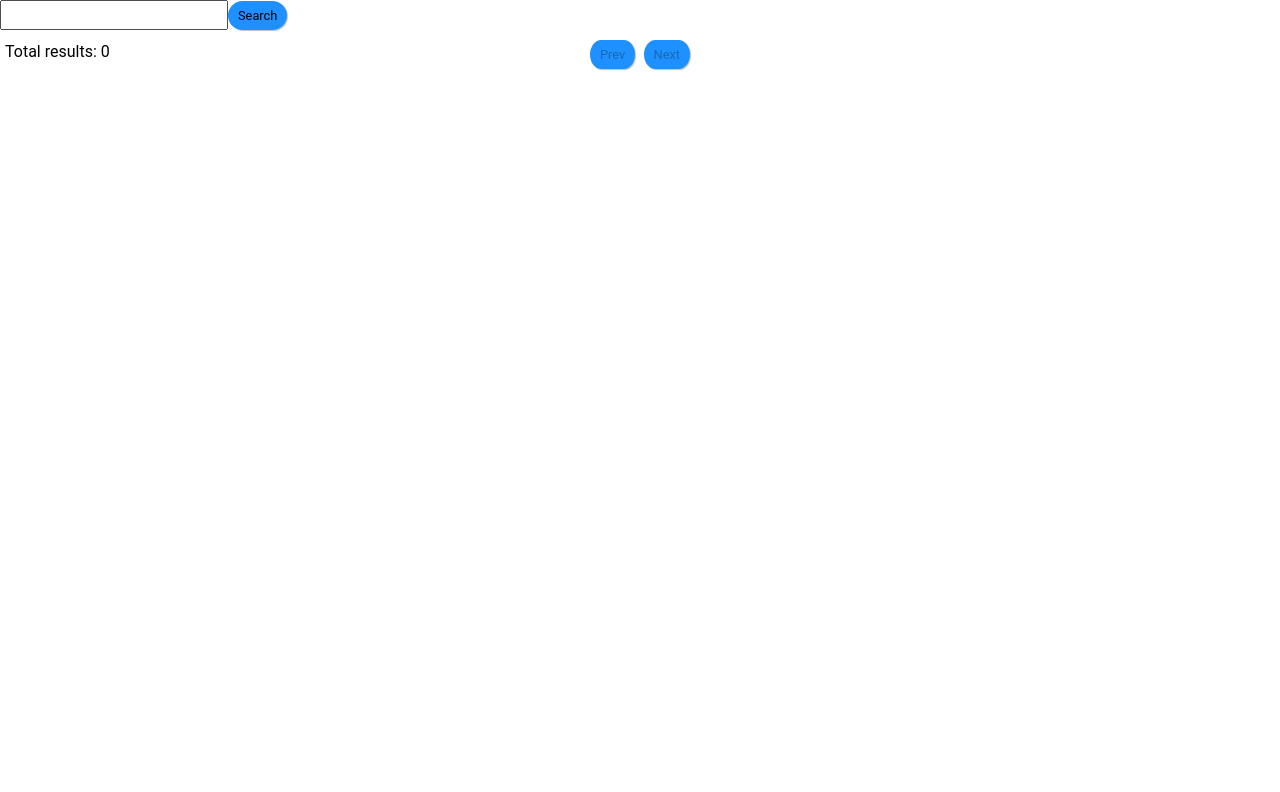
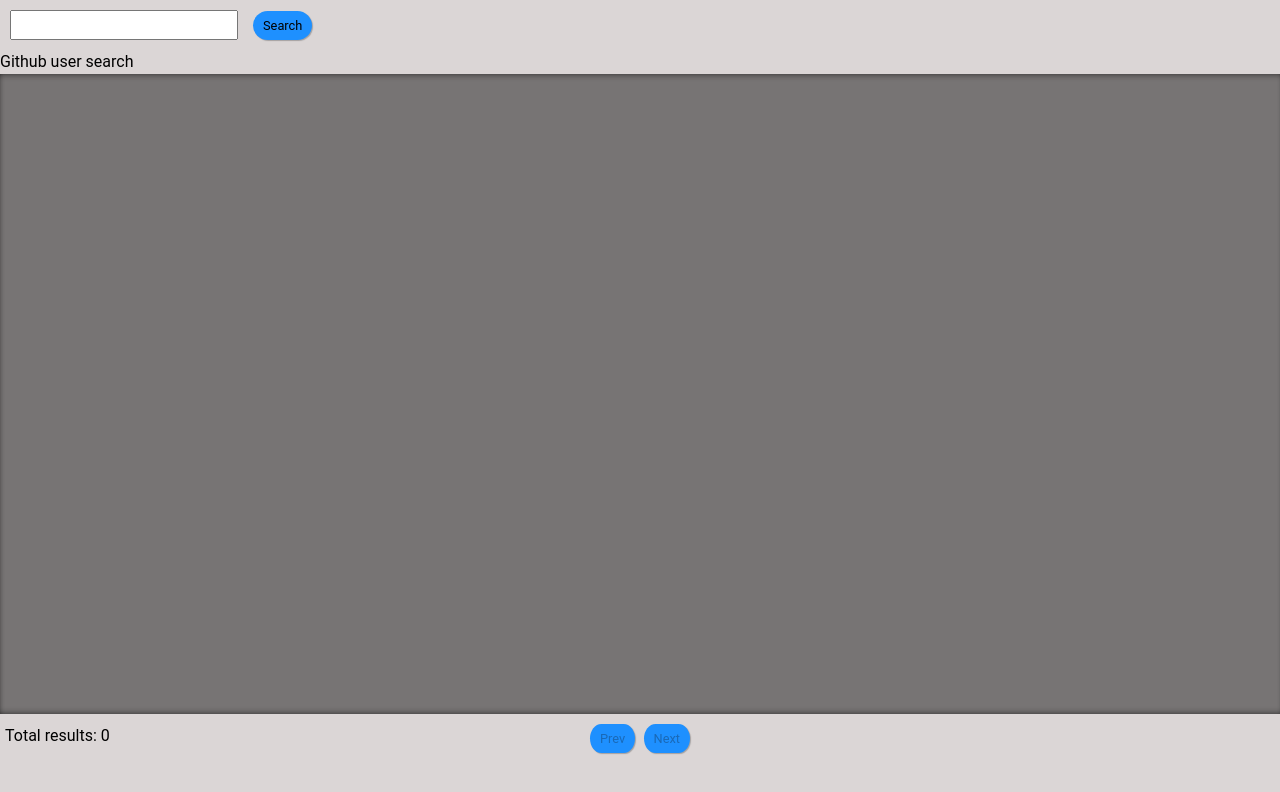
Before and after one commit to echopecho/user-search, a React (Create React App) app: page / in a window 1280 px wide. Shown: the top 792 px of the page. Built offline with nearby package versions, Linux system fonts and the light colour scheme.

Commit message:
finalize style

```diff
--- a/src/App.css
+++ b/src/App.css
@@ -2,4 +2,6 @@
 
 body {
   font-family: "Roboto", sans-serif;
+  background-color: rgb(219, 214, 214);
+  /* background-color: rgb(119, 116, 116); */
 }
--- a/src/components/search/Search.js
+++ b/src/components/search/Search.js
@@ -1,7 +1,8 @@
 import React, { useState, useContext } from "react";
 import { AppContext } from "../../context";
 import { SEARCH } from "../../util/dispatch-types";
-import { Button } from '../../shared/style';
+import { Button } from "../../shared/style";
+import { SearchContainer } from "./style";
 
 function Search() {
   const [query, setQuery] = useState("");
@@ -10,16 +11,20 @@ function Search() {
   const handleSubmit = async (e) => {
     e.preventDefault();
     dispatch({ type: SEARCH, payload: query });
-    setQuery("")
+    setQuery("");
   };
 
   return (
-    <div>
+    <SearchContainer>
       <form onSubmit={(e) => handleSubmit(e)}>
-        <input type="text" value={query} onChange={(e) => setQuery(e.target.value)} />
+        <input
+          type="text"
+          value={query}
+          onChange={(e) => setQuery(e.target.value)}
+        />
         <Button type="submit">Search</Button>
       </form>
-    </div>
+    </SearchContainer>
   );
 }
 
--- /dev/null
+++ b/src/components/search/style.js
@@ -0,0 +1,8 @@
+import styled from "styled-components";
+
+export const SearchContainer = styled.div`
+  padding: 10px;
+  form input {
+    margin-right: 15px;
+  }
+`;
--- a/src/components/user-card/style.js
+++ b/src/components/user-card/style.js
@@ -1,4 +1,4 @@
-import styled from 'styled-components';
+import styled from "styled-components";
 
 export const UserCardContainer = styled.div`
   border-top: 1px solid #000;
@@ -7,6 +7,7 @@ export const UserCardContainer = styled.div`
   padding-right: 10px;
   position: relative;
   min-height: 120px;
+  background-color: rgb(219, 214, 214);
 
   img {
     position: absolute;
@@ -27,7 +28,7 @@ export const UserCardContainer = styled.div`
   }
 
   .location {
-    font-size: .8rem;
+    font-size: 0.8rem;
   }
 
   hr {
@@ -36,14 +37,14 @@ export const UserCardContainer = styled.div`
 
   .bio {
     padding: 0 10px;
-    font-size: .9rem;
+    font-size: 0.9rem;
     line-height: 1rem;
     margin-top: 5px;
   }
 
   .contact {
     width: 60%;
-    font-size: .7rem;
+    font-size: 0.7rem;
     margin-top: 5px;
     /* position: absolute;
     bottom: 10px; */
@@ -51,4 +52,4 @@ export const UserCardContainer = styled.div`
       margin-right: 2%;
     }
   }
-`
+`;
--- a/src/components/user-list/UserList.js
+++ b/src/components/user-list/UserList.js
@@ -1,15 +1,21 @@
 import React, { useContext } from "react";
 import { AppContext } from "../../context";
 import UserCard from "../user-card/UserCard";
-import Pagination from '../pagination/Pagination';
+import Pagination from "../pagination/Pagination";
+import { UserListContainer } from "./style";
 
 function UserList() {
   const { state } = useContext(AppContext);
   const { loading, userList, error, errorMsg, query } = state;
+
   return (
     <div>
-      {query !== '' && <p>Search Results for {query}</p>}
-      <div>
+      {query !== "" ? (
+        <p>Search results for {query}</p>
+      ) : (
+        <p>Github user search</p>
+      )}
+      <UserListContainer>
         {loading && <p>Loading...</p>}
         {error && <p>{errorMsg}</p>}
         {userList.map((user) => (
@@ -17,7 +23,7 @@ function UserList() {
             <UserCard user={user} />
           </React.Fragment>
         ))}
-      </div>
+      </UserListContainer>
       <Pagination />
     </div>
   );
--- /dev/null
+++ b/src/components/user-list/style.js
@@ -0,0 +1,10 @@
+import styled from "styled-components";
+
+export const UserListContainer = styled.div`
+  box-shadow: inset 1px 4px 9px -6px, inset 1px -4px 9px -6px;
+  text-align: center;
+  padding: 10px;
+  overflow-y: auto;
+  height: 80vh;
+  background-color: rgb(119, 116, 116);
+`;
```
